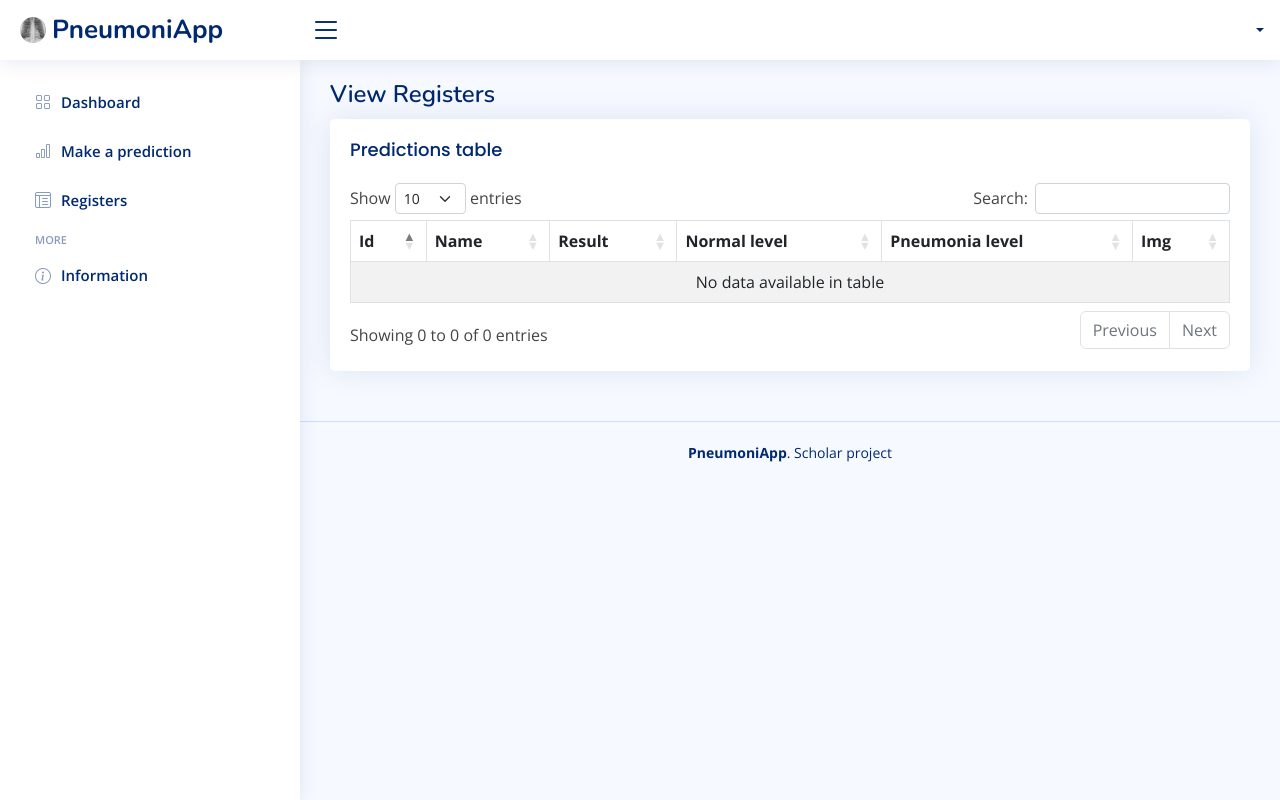
After one commit to PneumoniApp/web-server, a Django app: page /indexPrediction/ in a window 1280 px wide. The commit adds this page. Run offline with Django 4.2, Linux system fonts and the light colour scheme; data that the repository does not hold is empty; some libraries are stand-ins or nearby versions.

Commit message:
changes on the saved images logic, predictions index with datatable responsive added

```diff
--- a/main/static/assets/js/main.js
+++ b/main/static/assets/js/main.js
@@ -298,6 +298,7 @@
   /**
    * Initiate Datatables
    */
+
   const datatables = select('.datatable', true)
   datatables.forEach(datatable => {
     new simpleDatatables.DataTable(datatable);
--- a/main/templates/main/base.html
+++ b/main/templates/main/base.html
@@ -1,78 +1,3 @@
-<!--<!doctype html>
-<html>
-
-<head>
-    <style type="text/css">
-        .sidenav {
-            height: 100%;
-            width: 160px;
-            position: fixed;
-            z-index: 1;
-            top: 0;
-            left: 0;
-            background-color: #111;
-            overflow-x: hidden;
-            padding-top: 20px;
-        }
-
-        .sidenav a {
-            padding: 6px 8px 6px 16px;
-            text-decoration: none;
-            font-size: 25px;
-            color: #818181;
-            display: block;
-        }
-
-        .sidenav a:hover {
-            color: #F1F1F1;
-        }
-
-        .main {
-            margin-left: 160px;
-            padding: 0px 10px;
-        }
-    </style>
-    <meta charset="utf-8">
-    <meta name="viewport" content="width=device-width, initial-scale=1, shrink-to-fit=no">
-    <link rel="stylesheet" href="https://stackpath.bootstrapcdn.com/bootstrap/4.3.1/css/bootstrap.min.css"
-        integrity="sha384-ggOyR0iXCbMQv3Xipma34MD+dH/1fQ784/j6cY/iJTQUOhcWr7x9JvoRxT2MZw1T" crossorigin="anonymous">
-    <title> { block title} Base page{endblock}</title>
-</head>
-
-<body>
-    <div class="sidenav">
-        <a href="/">Home</a>
-        <a href="/create">Create</a>
-        <a href="/view">View</a>
-    </div>
-    <div id="content" name="content" class="main">
-        <div class="row justify-content-center">
-            <div class="col-8">
-                <h1 class="mt-2">My Site</h1>
-                <hr class="mt-0 mb-4">
-                <!#-- {%if user.is_authenticated%}-#->
-                {% block content}
-                <p>base page</p>
-                {%endblock}
-                <!-#-{% else %}
-                <p>Login <a href="/login">here</a></p>
-                {%endif%}-#->
-            </div>
-        </div>
-    </div>
-    <script src="https://code.jquery.com/jquery-3.3.1.slim.min.js"
-        integrity="sha384-q8i/X+965DzO0rT7abK41JStQIAqVgRVzpbzo5smXKp4YfRvH+8abtTE1Pi6jizo"
-        crossorigin="anonymous"></script>
-    <script src="https://cdnjs.cloudflare.com/ajax/libs/popper.js/1.14.7/umd/popper.min.js"
-        integrity="sha384-UO2eT0CpHqdSJQ6hJty5KVphtPhzWj9WO1clHTMGa3JDZwrnQq4sF86dIHNDz0W1"
-        crossorigin="anonymous"></script>
-    <script src="https://stackpath.bootstrapcdn.com/bootstrap/4.3.1/js/bootstrap.min.js"
-        integrity="sha384-JjSmVgyd0p3pXB1rRibZUAYoIIy6OrQ6VrjIEaFf/nJGzIxFDsf4x0xIM+B07jRM"
-        crossorigin="anonymous"></script>
-</body>
-
-</html>
--->
 <!DOCTYPE html>
 <html lang="en">
 
@@ -110,7 +35,8 @@
     <!-- Template Main CSS File -->
     <link href="{% static 'assets/css/style.css' %}" rel="stylesheet">
 
-
+    {% block scripts_head%}
+    {% endblock %}
 </head>
 
 <body>
@@ -179,7 +105,7 @@
             </li>
 
             <li class="nav-item">
-                <a class="nav-link collapsed" href="#">
+                <a class="nav-link collapsed" href="/indexPrediction">
                     <i class="bi bi-layout-text-window-reverse"></i><span>Registers</span>
                 </a>
             </li>
@@ -263,13 +189,15 @@
     <script src="{% static 'assets/vendor/chart.js/chart.min.js' %}"></script>
     <script src="{% static 'assets/vendor/echarts/echarts.min.js' %}"></script>
     <script src="{% static 'assets/vendor/quill/quill.min.js' %}"></script>
-    <script src="{% static 'assets/vendor/simple-datatables/simple-datatables.js' %}"></script>
+    <!--<script src="{% static 'assets/vendor/simple-datatables/simple-datatables.js' %}"></script>-->
     <script src="{% static 'assets/vendor/tinymce/tinymce.min.js' %}"></script>
     <script src="{% static 'assets/vendor/php-email-form/validate.js' %}"></script>
 
     <!-- Template Main JS File -->
     <script src="{% static 'assets/js/main.js' %}"></script>
 
+    {% block scripts_body%}
+    {% endblock %}
 </body>
 
 </html>
--- a/neumonia/settings.py
+++ b/neumonia/settings.py
@@ -147,9 +147,7 @@ CRISPY_TEMPLATE_PACK= "bootstrap4"
 LOGIN_REDIRECT_URL = "/home"
 LOGOUT_REDIRECT_URL = "/"
 
-MEDIA_URL= '/'
-
-MEDIA_ROOT ='/media/'
+MEDIA_URL= '/media/'
 
 MEDIA_ROOT = os.path.join(BASE_DIR,'media')
 
--- a/neumonia/urls.py
+++ b/neumonia/urls.py
@@ -23,6 +23,7 @@ urlpatterns = [
     path('admin/', admin.site.urls),
     path("register/",v.register, name="register"),
     path('', include("main.urls")),
+    path('', include("prediction.urls")),
     path('',include("django.contrib.auth.urls")),
-    path('', include("prediction.urls")),
+
 ]+ static(settings.MEDIA_URL, document_root=settings.MEDIA_ROOT)
--- /dev/null
+++ b/prediction/templates/prediction/indexPrediction.html
@@ -0,0 +1,78 @@
+{% extends "main/base.html" %}
+{%block title%} View registers {%endblock%}
+{% block scripts_head %}
+<link rel="stylesheet" type="text/css" href="https://cdn.datatables.net/1.12.1/css/dataTables.bootstrap5.min.css" />
+<link rel="stylesheet" type="text/css"
+    href="https://cdn.datatables.net/responsive/2.3.0/css/responsive.dataTables.min.css" />
+
+
+{% endblock %}
+{%block content%}
+
+<div class="pagetitle">
+    <h1>View Registers</h1>
+</div><!-- End Page Title -->
+
+<section class="section">
+    <div class="row">
+
+        <div class="col-12">
+
+            <div class="card" style="width:100%;">
+                <div class="card-body">
+                    <h5 class="card-title">Predictions table</h5>
+
+                    <table class="table table-bordered table-striped predictionTable" cellspacing="0" width="100%">
+                        <thead>
+                            <tr>
+                                <th class="th-sm">Id</th>
+                                <th class="th-sm">Name</th>
+                                <th class="th-sm">Result</th>
+                                <th class="th-sm">Normal level</th>
+                                <th class="th-sm">Pneumonia level</th>
+                                <th class="th-sm">Img</th>
+                            </tr>
+                        </thead>
+                        <tbody>
+                            {% for item in ls %}
+                            <tr>
+                                <td>{{item.id}}</td>
+                                <td>{{item.name}}</td>
+                                {%if item.result == True %}
+                                <td>Pneumonia</td>
+                                {% else %}
+                                <td>Normal</td>
+                                {%endif%}
+                                <td>{{item.normal_level}}</td>
+                                <td>{{item.pneumonia_level}}</td>
+                                <td><img src="{{item.img.url}}" style="max-width:400px ; min-width: 50px;"
+                                        alt="Xray image"></td>
+                            </tr>
+                            {% endfor%}
+                        </tbody>
+
+                    </table>
+                </div>
+            </div>
+
+
+        </div>
+    </div>
+
+</section>
+{%endblock%}
+
+{% block scripts_body%}
+<script src="https://code.jquery.com/jquery-3.6.1.min.js"
+    integrity="sha256-o88AwQnZB+VDvE9tvIXrMQaPlFFSUTR+nldQm1LuPXQ=" crossorigin="anonymous"></script>
+<script src="//cdn.datatables.net/1.12.1/js/jquery.dataTables.min.js"></script>
+<script src="//cdn.datatables.net/1.12.1/js/dataTables.bootstrap5.min.js"></script>
+<script src="//cdn.datatables.net/responsive/2.3.0/js/dataTables.responsive.min.js"></script>
+<script>
+    $(document).ready(function () {
+        $('.predictionTable').DataTable({
+            responsive: true
+        });
+    });
+</script>
+{% endblock %}
--- a/prediction/templates/prediction/viewPrediction.html
+++ b/prediction/templates/prediction/viewPrediction.html
@@ -17,7 +17,6 @@
                     <p class="card-text">This is a {{result}} case.</p>
                 </div>
                 <img src="{{xray.img.url}}" class="card-img-bottom" alt="Xray image">
-                <p>{{xray.img.url}}</p>
             </div>
 
 
@@ -44,7 +43,7 @@
                                         label: 'Level of pneumonia',
                                         data: [300, 50,],
                                         backgroundColor: [
-                                            'rgb(54, 162, 235)',
+                                            'rgb(170, 170,170)',
                                             'rgb(50, 65, 65)'
                                         ],
                                         hoverOffset: 4
--- a/prediction/urls.py
+++ b/prediction/urls.py
@@ -3,5 +3,9 @@ from . import views
 
 urlpatterns= [
 path("createPrediction/",views.createPrediction,name="createPrediction"),
+path("indexPrediction/",views.indexPrediction,name="indexPrediction"),
 path("viewPrediction/<int:id>",views.viewPrediction,name="viewPrediction"),
+
+
+
 ]
--- a/prediction/views.py
+++ b/prediction/views.py
@@ -24,4 +24,7 @@ def viewPrediction(response,id):
     x=XRay.objects.get(id=id)
     result=["Normal", "Pneumonia"]
     return render(response, "prediction/viewPrediction.html",{"xray":x,"result":result[x.result]})
-    #return HttpResponse("Here is going to show the results: id=%i" %id)
+
+def indexPrediction(response):
+    ls=XRay.objects.filter(user_id=response.user.id)
+    return render(response,"prediction/indexPrediction.html",{"ls":ls})
```
